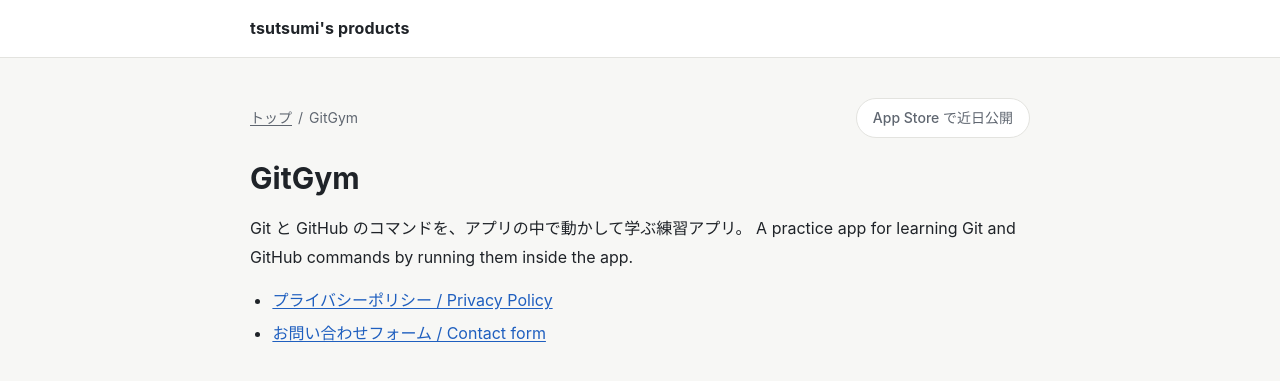
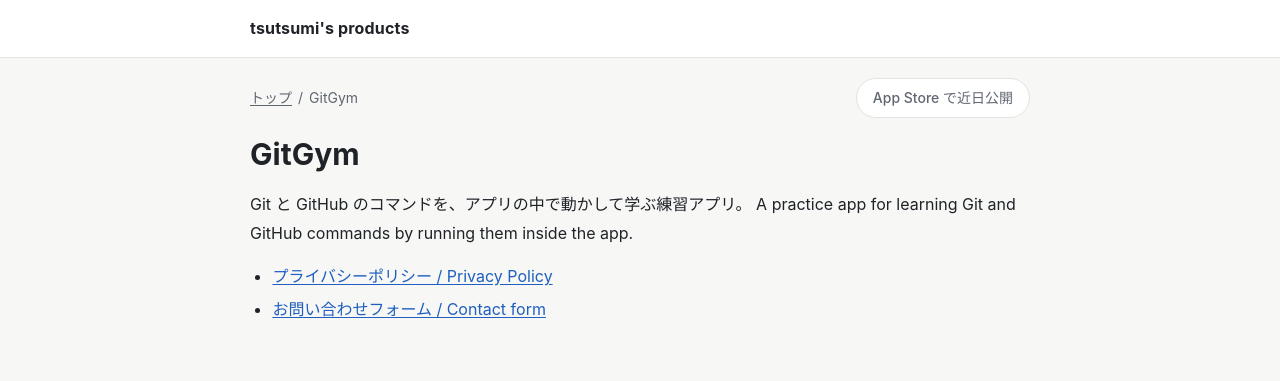
Before and after one commit to tsutsumi03/tsutsumi03.github.io, a Jekyll site: the page built from gitgym/index.md, in a window 1280 px wide. Shown: the top 381 px of the page. Built offline with Jekyll 4.4.1, drawn with Linux system fonts in a browser that asks for light colours.

Commit message:
change: ヘッダーの下の余白を詰め、パンくずのあるページで見出しの位置をそろえる
- トップの余白を 40px から 32px にする
- パンくずはヘッダーに寄せ、App Store ボタンの有無で見出しの位置がずれないよう高さをそろえる

Co-Authored-By: Claude Opus 5.5 <noreply@anthropic.com>

```diff
--- a/assets/css/site.css
+++ b/assets/css/site.css
@@ -64,15 +64,17 @@ a { color: var(--link); text-underline-offset: 2px; }
   letter-spacing: .01em;
 }
 
-main.wrap { flex: 1; padding-top: 40px; padding-bottom: 64px; }
+main.wrap { flex: 1; padding-top: 32px; padding-bottom: 64px; }
 
+/* パンくずは文字が小さいので、ヘッダーに少し寄せる。ボタンの有無で見出しの位置がずれないよう高さをそろえる */
 .page-bar {
   display: flex;
   flex-wrap: wrap;
   align-items: center;
   justify-content: space-between;
   gap: 10px 16px;
-  margin-bottom: 20px;
+  min-height: 40px;
+  margin: -12px 0 16px;
 }
 
 .breadcrumb {
```
